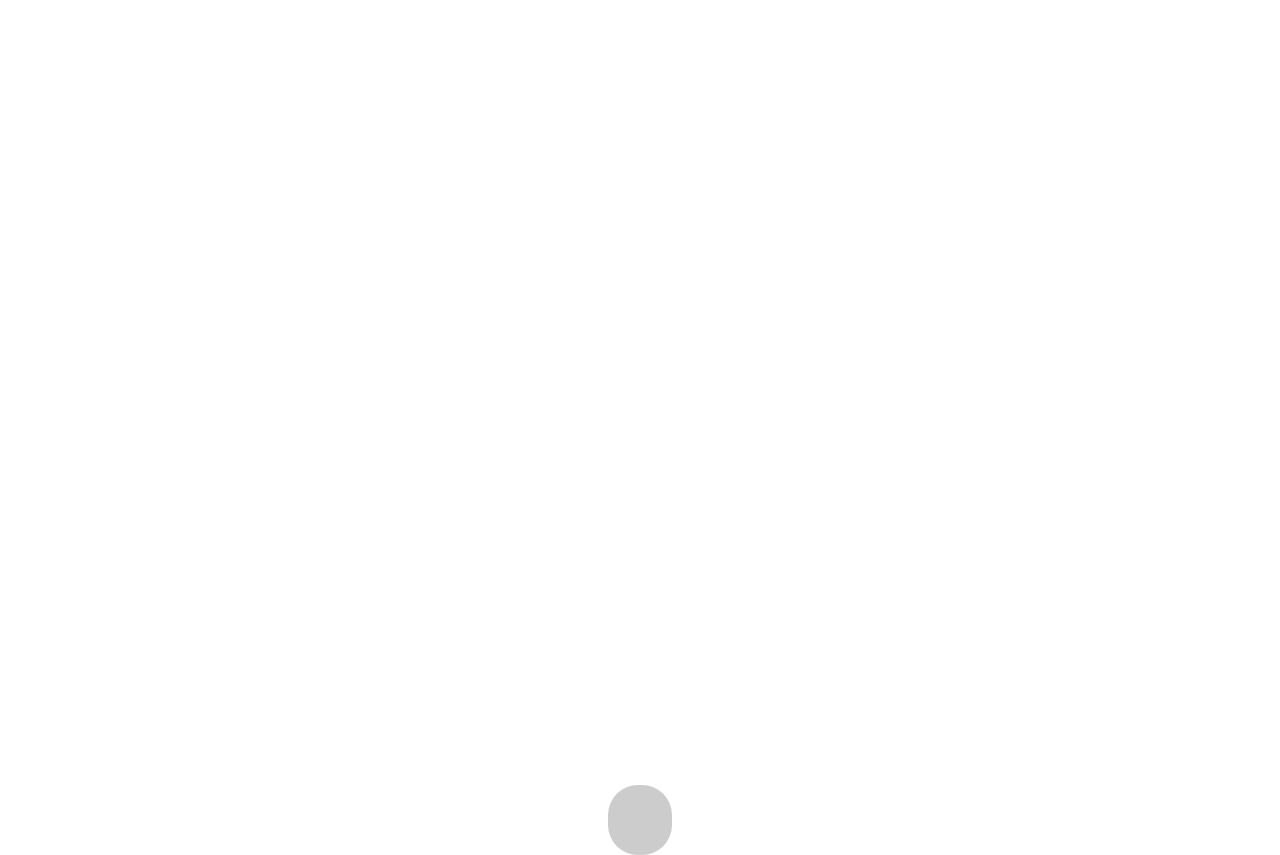
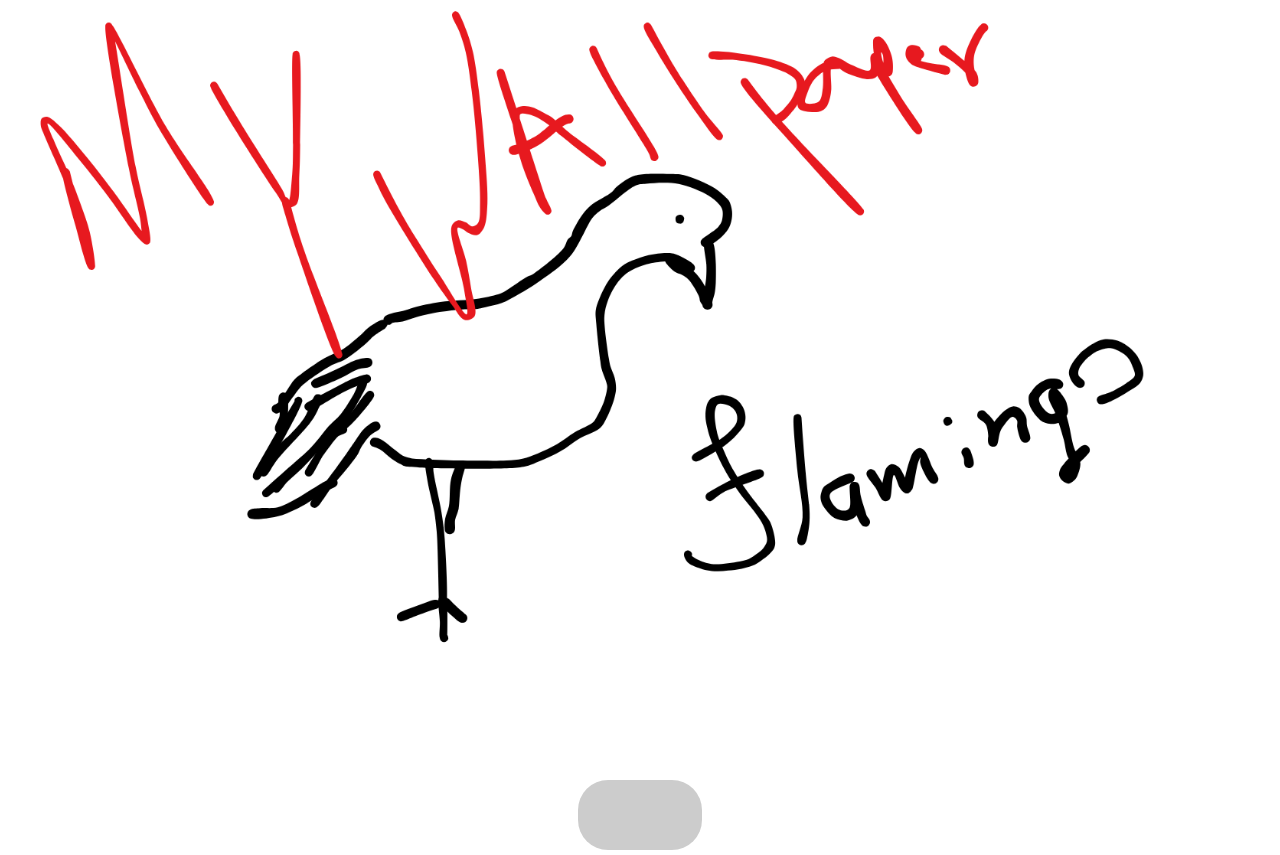
Before and after one commit to Noctura-Ecosystem/NocturaType_Shell, a Vue app: page / in a window 1280 px wide. Built offline with nearby package versions, Linux system fonts and the light colour scheme.

Commit message:
SAMPLE 2.1

```diff
--- a/src/App.vue
+++ b/src/App.vue
@@ -1,5 +1,5 @@
 <script setup lang="ts">
-  import panel from "./components/panel/panel.vue"
+  import panel from "./components/panel/bottom-panel.vue"
 </script>
 
 <template>
@@ -8,10 +8,21 @@
   </div>
 </template>
 
-<style scoped>
+<style>
+  /*
+  * { /* for dev *//*
+    outline: 1px solid red;
+  }
+  html, body {
+    overflow: hidden;
+    overflow-x: hidden;
+    position: relative;
+  }
+  */
+
   .background {
-    height: 100%;
-    margin: 0;
+    height: 100vh;
+    width: 100vw;
     background-image: url("/assets/My_cool_flamingo_wallpaper.png");
     background-size: cover;
     background-position: center;
--- a/src/components/panel/panel.vue
+++ b/src/components/panel/bottom-panel.vue
@@ -58,7 +58,7 @@
 <template>
   <div class="panel-background" :class="{ hovered: hovered, leaving: leaving}" @mouseenter="onEnter" @mouseleave="onLeave">
     <button v-for="(icon, index) in icons" :key="index" class="img-wrapper">
-      <img :src="icon.src"/>
+      <img :src="icon.src" class="app-icon"/>
       <span class="tooltip">{{ icon.name }}</span>
     </button>
   </div>
@@ -66,20 +66,20 @@
 
 <style scoped>
 .panel-background {
+  padding: 0 30px;
   display: flex;
   justify-content: center;
   align-items: center;
-  gap: 40px;
+  gap: 25px;
   width: fit-content;
   min-width: 5%;
   height: 70px;
   position: absolute;
-  bottom: -55px;
   backdrop-filter: blur(10px);
-  gap: 40px;
   background: rgba(0, 0, 0, 0.2);
   border-radius: 30px;
   left: 50%;
+  bottom: -50px;
   transform: translateX(-50%);
   transition: transform 0.5s ease;
 }
@@ -93,8 +93,19 @@
 }
 
 .img-wrapper {
+  all: unset;
   position: relative;
   display: inline-block;
+  background-color: transparent;
+}
+
+.app-icon {
+  background-color: transparent;
+  all: unset;
+  height: 48px;
+  width: 48px;
+  border-radius: 9px;
+  scale: 1.1;
 }
 
 .tooltip {
@@ -102,7 +113,8 @@
   bottom: 100%;
   left: 50%;
   transform: translateX(-50%);
-  background: rgba(255, 255, 255, 0.604);
+  background: rgba(255, 255, 255, 0.297);
+  backdrop-filter: blur(20px);
   color: rgb(0, 0, 0);
   padding: 4px 8px;
   font-size: 14px;
@@ -116,7 +128,7 @@
   word-wrap: break-word;
 }
 
-.tooltip:hover {
+.img-wrapper:hover .tooltip {
   opacity: 1;
 }
 </style>
--- a/src/components/panel/panel.css
+++ /dev/null
@@ -1,60 +0,0 @@
-.background {
-  display: flex;
-  justify-content: center;
-  align-items: center;
-  height: 70px;
-  padding: 0 30px;
-  gap: 40px;
-  background: rgba(0, 0, 0, 0.2);
-  border-radius: 30px;
-  backdrop-filter: blur(10px);
-  position: absolute;
-  left: 50%;
-  bottom: -55px;
-  transform: translateX(-50%);
-  transition: transform 0.5s ease;
-}
-
-.background.hovered {
-  transform: translateX(-50%) translateY(-64px);
-}
-
-.background.leaving {
-  transform: translateX(-50%) translateY(0);
-}
-
-.background img {
-  width: 24px;
-  height:24px;
-  scale: 2.3;
-  border-radius: 8px;
-}
-
-.img-wrapper {
-  position: relative;
-  display: inline-block;
-}
-
-.tooltip {
-  position: absolute;
-  bottom: 100%;
-  left: 50%;
-  transform: translateX(-50%);
-  background: rgba(255, 255, 255, 0.604);
-  color: rgb(0, 0, 0);
-  padding: 4px 8px;
-  font-size: 14px;
-  border-radius: 8px;
-  opacity: 0;
-  pointer-events: none;
-  transition: opacity 0.2s;
-  backdrop-filter: blur(9px);
-  width: 60px;
-  white-space: normal;
-  word-wrap: break-word;
-  }
-
-.img-wrapper:hover .tooltip {
-  opacity: 1;
-  margin-bottom: 11px;
-}
```
Also changed, not shown: src/components/panel/panel.ts (deleted), 1 other file (tests, documents, lock files or other folders).
